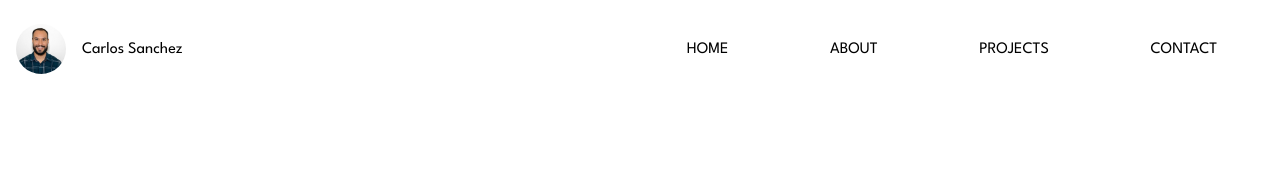
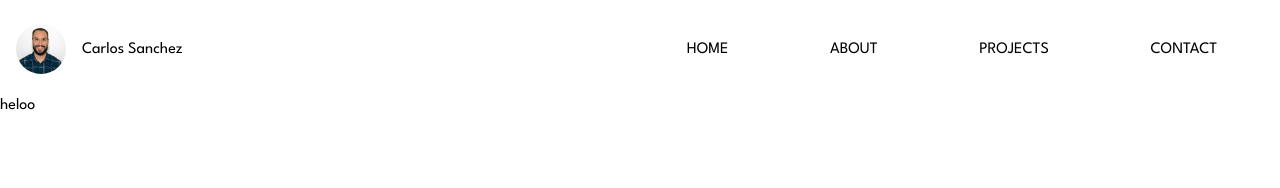
Before and after one commit to cmsanchezg/carlos-dev-portfolio, a React (Create React App) app: page / in a window 1280 px wide. Shown: the top 188 px of the page. Built offline with nearby package versions, Linux system fonts and the light colour scheme.

Commit message:
create hero component (jsx and scss)

```diff
--- /dev/null
+++ b/src/components/Hero/Hero.jsx
@@ -0,0 +1,11 @@
+import './Hero.scss';
+
+function Hero() {
+    return (
+        <article>
+            heloo
+        </article>
+    );
+}
+
+export default Hero;
--- a/src/pages/HomePage/HomePage.jsx
+++ b/src/pages/HomePage/HomePage.jsx
@@ -1,11 +1,13 @@
 import '../HomePage/HomePage.scss';
 
-import Header from "../../components/Header/Header"
+import Header from "../../components/Header/Header";
+import Hero from "../../components/Hero/Hero";
 
 function HomePage() {
     return (
         <>
         <Header/>
+        <Hero/>
         </>
     );
 }
```
Also changed, not shown: src/components/Hero/Hero.scss (added).
